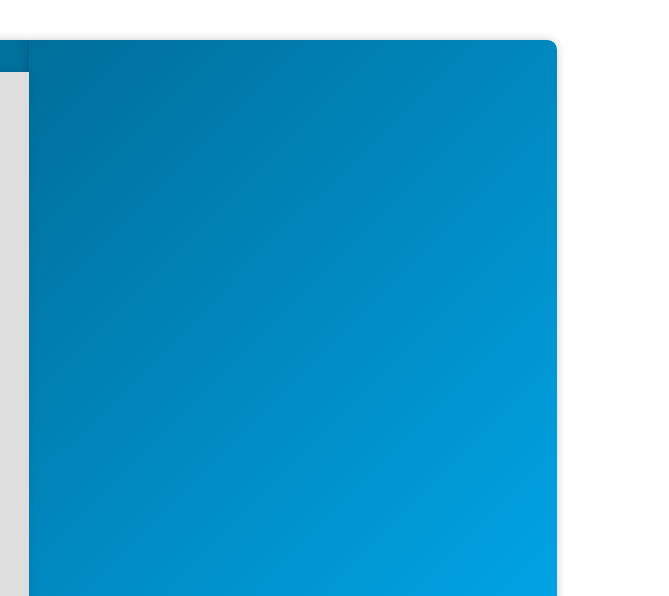
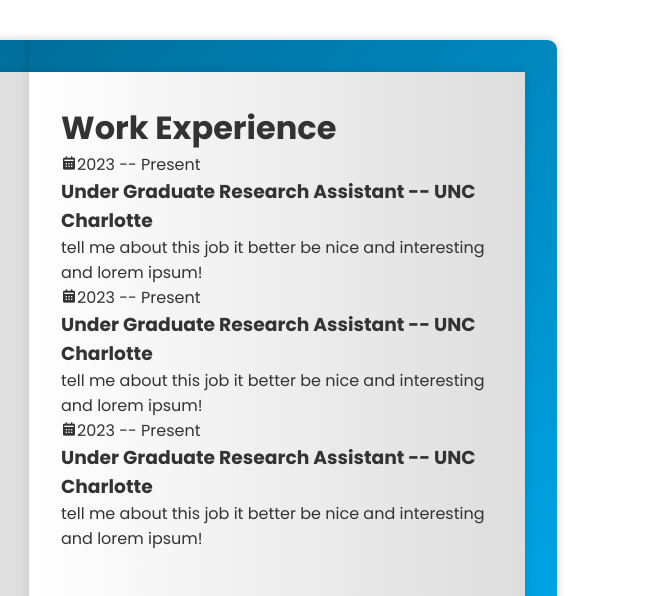
Before and after one commit to NotMike63/PersonalSite, a plain HTML site: page index.html in a window 1280 px wide. Shown: the top 596 px of the page, 611-1280 px from the left. Drawn offline with nearby package versions, Linux system fonts and the light colour scheme.

Commit message:
FEAT/STYLE: Created and updated page 2 format as well as style, content not final.

```diff
--- a/index.html
+++ b/index.html
@@ -38,15 +38,36 @@
                 </div>
             </div>
             <!-- page 1 & 2 -->
-<!--            <div class="book-page page-right" id="turn-1">-->
-<!--                &lt;!&ndash; page 1 = work experience &ndash;&gt;-->
-<!--                <div class="page-front">-->
-<!--                </div>-->
-<!--                &lt;!&ndash; page 2 = Education -&ndash;&gt;-->
-<!--                <div class="page-back">-->
+            <div class="book-page page-right" id="turn-1">
+                <!-- page 1 = work experience -->
+                <div class="page-front">
+                    <h1 class="title">Work Experience</h1>
 
-<!--                </div>-->
-<!--            </div>-->
+                    <div class="workeduc-box">
+                        <div class="workeduc-content">
+                            <span class="year"><i class="bx bxs-calendar"></i>2023 -- Present</span>
+                            <h3>Under Graduate Research Assistant -- UNC Charlotte</h3>
+                            <p>tell me about this job it better be nice and interesting and lorem ipsum!</p>
+                        </div>
+
+                        <div class="workeduc-content">
+                            <span class="year"><i class="bx bxs-calendar"></i>2023 -- Present</span>
+                            <h3>Under Graduate Research Assistant -- UNC Charlotte</h3>
+                            <p>tell me about this job it better be nice and interesting and lorem ipsum!</p>
+                        </div>
+
+                        <div class="workeduc-content">
+                            <span class="year"><i class="bx bxs-calendar"></i>2023 -- Present</span>
+                            <h3>Under Graduate Research Assistant -- UNC Charlotte</h3>
+                            <p>tell me about this job it better be nice and interesting and lorem ipsum!</p>
+                        </div>
+                    </div>
+                </div>
+                <!-- page 2 = Education --->
+                <div class="page-back">
+
+                </div>
+            </div>
         </div>
     </div>
 
--- a/style.css
+++ b/style.css
@@ -162,3 +162,8 @@ body {
   background: var(--main-color);
   color: var(--white-color);
 }
+
+.book-page.page-right {
+  position: absolute;
+  right: 0;
+}
```
